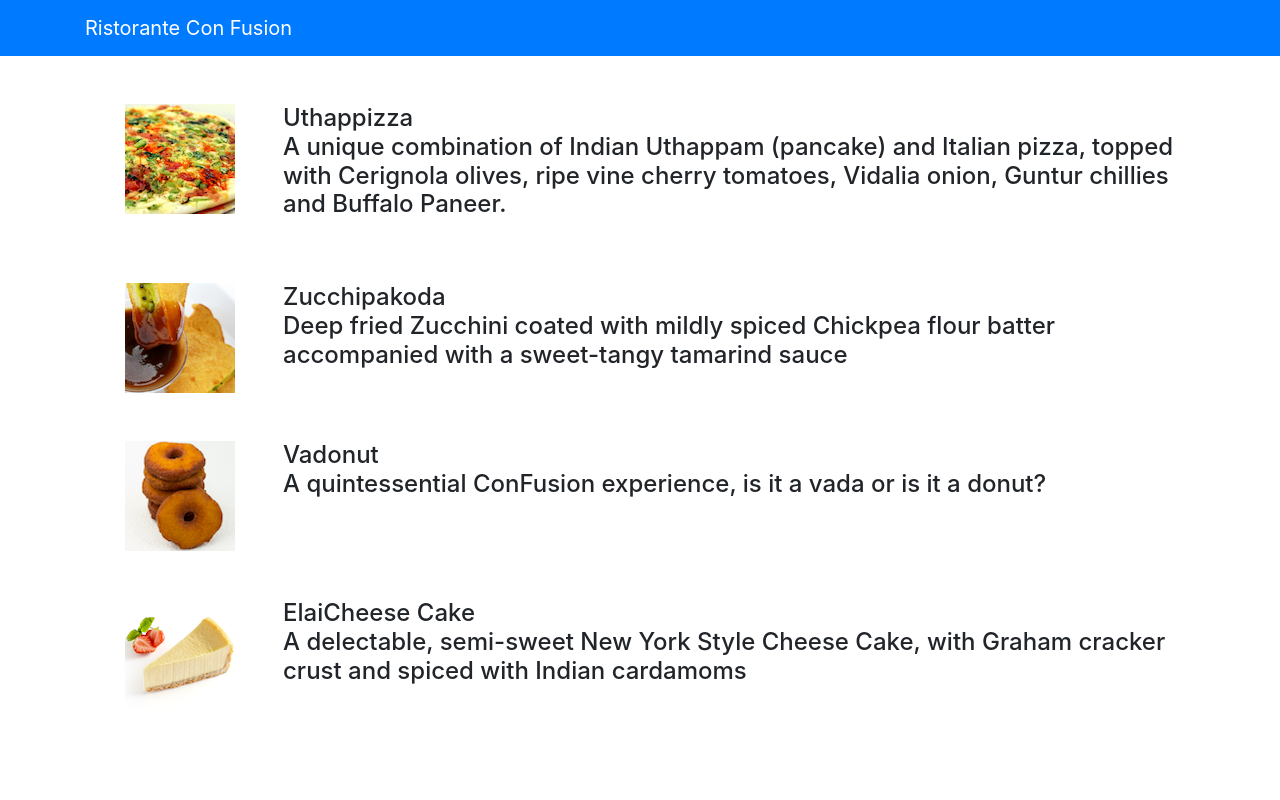
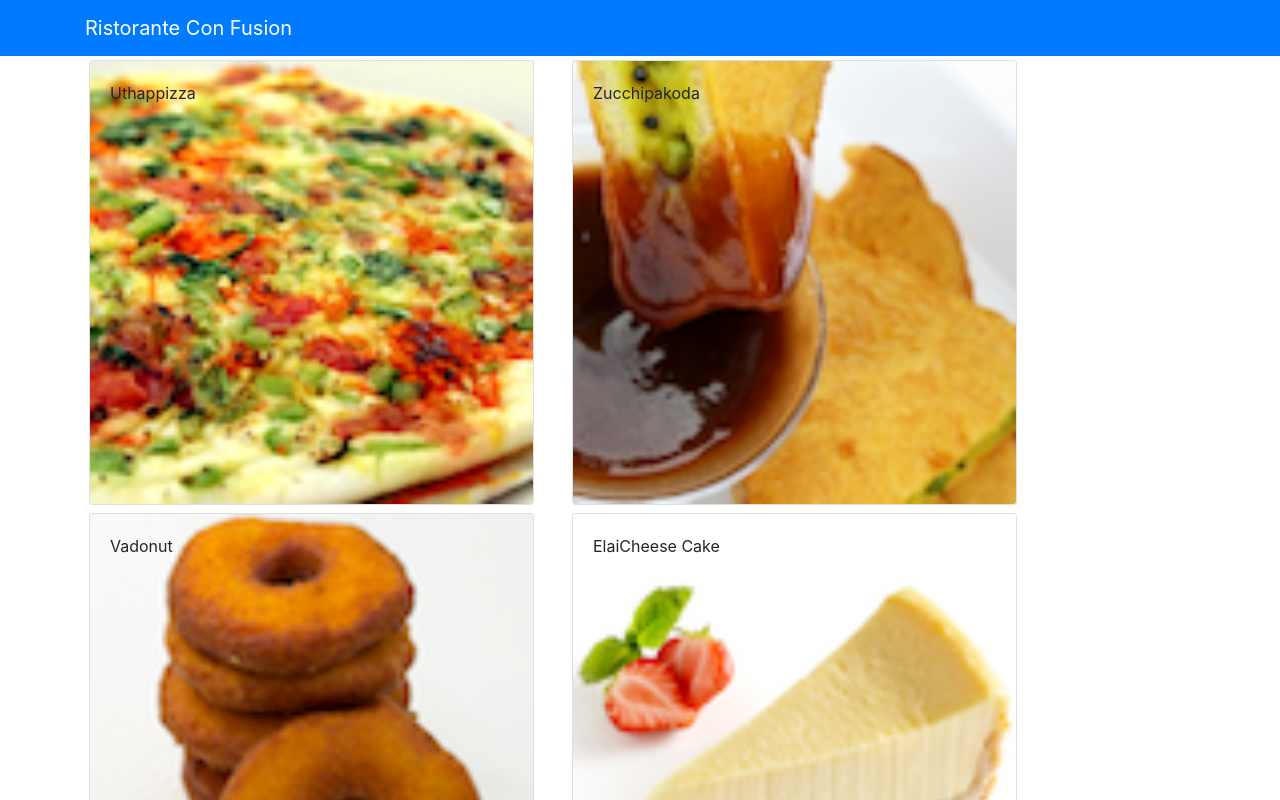
Before and after one commit to Abdelbarie1/IntroReact, a React (Create React App) app: page / in a window 1280 px wide. Shown: the top 800 px of the page. Built offline with nearby package versions, Linux system fonts and the light colour scheme.

Commit message:
Components Part 2

```diff
--- a/src/App.js
+++ b/src/App.js
@@ -1,6 +1,8 @@
 import {Navbar , NavbarBrand} from 'reactstrap';
 import Menu from './components/MenuComponent';
 import './App.css';
+import {DISHES} from './shared/dishes';
+
 
 
 function App() {
@@ -11,7 +13,7 @@
           <NavbarBrand href='/'>Ristorante Con Fusion</NavbarBrand>
         </div>
       </Navbar>
-      <Menu />
+      <Menu dishes={DISHES} />
     </div>
   );
 }
--- a/src/components/MenuComponent.js
+++ b/src/components/MenuComponent.js
@@ -1,64 +1,53 @@
 import React , {Component} from 'react';
-import {Media} from 'reactstrap';
+import {Media , Card ,CardImg,CardImgOverlay,CardText,CardBody,CardTitle} from 'reactstrap';
 
 class Menu extends Component{
     constructor(props){
         super(props);
+        this.state={
+            selectedDish:null
+        }
 
-        this.state={
-            dishes:[
-                {
-                    id: 0,
-                    name:'Uthappizza',
-                    image: 'assets/images/uthappizza.png',
-                    category: 'mains',
-                    label:'Hot',
-                    price:'4.99',
-                    description:'A unique combination of Indian Uthappam (pancake) and Italian pizza, topped with Cerignola olives, ripe vine cherry tomatoes, Vidalia onion, Guntur chillies and Buffalo Paneer.'                        },
-                {
-                    id: 1,
-                    name:'Zucchipakoda',
-                    image: 'assets/images/zucchipakoda.png',
-                    category: 'appetizer',
-                    label:'',
-                    price:'1.99',
-                    description:'Deep fried Zucchini coated with mildly spiced Chickpea flour batter accompanied with a sweet-tangy tamarind sauce'                        },
-                {
-                    id: 2,
-                    name:'Vadonut',
-                    image: 'assets/images/vadonut.png',
-                    category: 'appetizer',
-                    label:'New',
-                    price:'1.99',
-                    description:'A quintessential ConFusion experience, is it a vada or is it a donut?'                        },
-                {
-                    id: 3,
-                    name:'ElaiCheese Cake',
-                    image: 'assets/images/elaicheesecake.png',
-                    category: 'dessert',
-                    label:'',
-                    price:'2.99',
-                    description:'A delectable, semi-sweet New York Style Cheese Cake, with Graham cracker crust and spiced with Indian cardamoms'                        }
-            ]
-        };
+
     }
 
+    onDishSelect(dish){
+        this.setState({selectedDish:dish});
+    }
+
+    renderDish(dish){
+        if(dish != null){
+            return(
+                <Card>
+                    <CardImg width="100%" src={dish.image} alt={dish.name} />
+                    <CardBody>
+                        <CardTitle >
+                                {dish.name}
+                        </CardTitle>
+                        <CardText>{dish.description}</CardText>
+                    </CardBody>
+                </Card>
+            )
+        }
+        else{
+            return(
+                <div></div>
+            )
+        }
+    }
     render(){
 
-        const menu=this.state.dishes.map((dish)=>{
+        const menu=this.props.dishes.map((dish)=>{
             return (
-                <div key={dish.id} className='col-12 mt-5'>
-                    <Media tag="li">
-                        <Media left middle>
-                            <Media object src={dish.image} alt={dish.name} />
-                        </Media>
-                        <Media body className='ml-5'>
-                            <Media heading>
+                <div key={dish.id} className='col-12 col-md-5 m-1'>
+                    <Card onClick={()=>this.onDishSelect(dish)}>
+                       <CardImg width="100%" src={dish.image} alt={dish.name} />
+                        <CardImgOverlay  >
+                            <CardTitle >
                                 {dish.name}
-                                <p>{dish.description}</p>
-                            </Media>
-                        </Media>
-                    </Media>
+                            </CardTitle>
+                        </CardImgOverlay>
+                    </Card>
                 </div>
             );
         });
@@ -66,9 +55,10 @@
         return(
             <div className='container'>
                 <div className='row'>
-                    <Media list>
-                        {menu}
-                    </Media>
+                    {menu}
+                </div>
+                <div className='row'>
+                    {this.renderDish(this.state.selectedDish)}
                 </div>
 
             </div>
--- /dev/null
+++ b/src/shared/dishes.js
@@ -0,0 +1,34 @@
+export const DISHES=[
+    {
+        id: 0,
+        name:'Uthappizza',
+        image: 'assets/images/uthappizza.png',
+        category: 'mains',
+        label:'Hot',
+        price:'4.99',
+        description:'A unique combination of Indian Uthappam (pancake) and Italian pizza, topped with Cerignola olives, ripe vine cherry tomatoes, Vidalia onion, Guntur chillies and Buffalo Paneer.'                        },
+    {
+        id: 1,
+        name:'Zucchipakoda',
+        image: 'assets/images/zucchipakoda.png',
+        category: 'appetizer',
+        label:'',
+        price:'1.99',
+        description:'Deep fried Zucchini coated with mildly spiced Chickpea flour batter accompanied with a sweet-tangy tamarind sauce'                        },
+    {
+        id: 2,
+        name:'Vadonut',
+        image: 'assets/images/vadonut.png',
+        category: 'appetizer',
+        label:'New',
+        price:'1.99',
+        description:'A quintessential ConFusion experience, is it a vada or is it a donut?'                        },
+    {
+        id: 3,
+        name:'ElaiCheese Cake',
+        image: 'assets/images/elaicheesecake.png',
+        category: 'dessert',
+        label:'',
+        price:'2.99',
+        description:'A delectable, semi-sweet New York Style Cheese Cake, with Graham cracker crust and spiced with Indian cardamoms'                        }
+];
```
